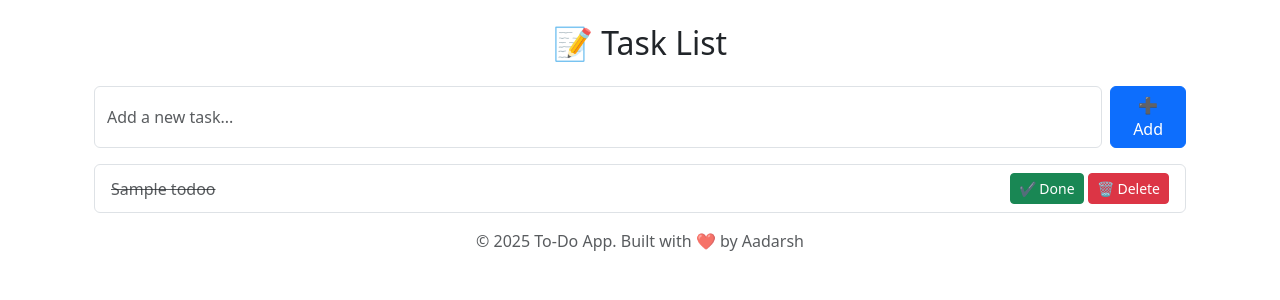
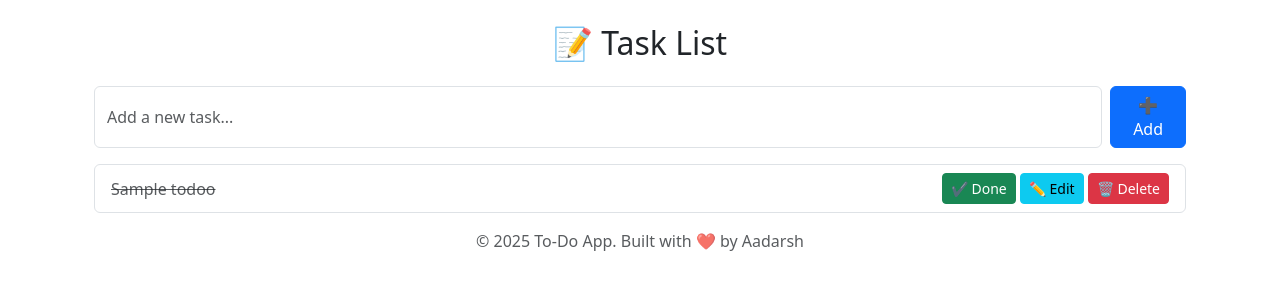
Before and after one commit to HackerAadarsh/DjangoProjects, a Django app: page /tasks/ in a window 1280 px wide. Shown: the part 56-356 px from the top of the page. Run offline with Django 5.2, Linux system fonts and the light colour scheme; a user stored in the database is signed in; tables that the repository leaves empty hold one stand-in row (values such as "Sample post").

Commit message:
Update all the Code

```diff
--- a/todo_project/taskade/urls.py
+++ b/todo_project/taskade/urls.py
@@ -1,9 +1,11 @@
 from django.urls import path
 from . import views
+from .views import edit_task
 
 urlpatterns = [
     path('', views.task_list, name='task_list'),  # ✅ Now '/tasks/' works
     path('add/', views.add_task, name='add_task'),
+    path('task/edit/<int:task_id>/', edit_task, name='edit_task'),
     path('update/<int:task_id>/', views.update_task, name='update_task'),
     path('delete/<int:task_id>/', views.delete_task, name='delete_task'),
     path('login/', views.login_user, name='login_user'),
--- a/todo_project/taskade/views.py
+++ b/todo_project/taskade/views.py
@@ -1,8 +1,9 @@
-from django.shortcuts import render, redirect
+from django.shortcuts import render, get_object_or_404, redirect
 from .models import TODOO
 from django.contrib.auth.models import User
 from django.contrib.auth import login, authenticate, logout
 from django.contrib.auth.decorators import login_required
+from .forms import TaskForm
 
 # User Signup
 def signup_user(request):
@@ -54,6 +55,18 @@ def update_task(request, task_id):
     task.save()
     return redirect('task_list')
 
+
+def edit_task(request, id):
+    task = get_object_or_404(TODOO, id=id)
+    if request.method == 'POST':
+        form = TaskForm(request.POST, instance=task)
+        if form.is_valid():
+            form.save()
+            return redirect('task_list')  # Redirect to task list after editing
+    else:
+        form = TaskForm(instance=task)
+    return render(request, 'tasks/edit_task.html', {'form': form})
+
 # Delete Task
 @login_required
 def delete_task(request, task_id):
--- a/todo_project/templates/tasks/todo.html
+++ b/todo_project/templates/tasks/todo.html
@@ -1,17 +1,12 @@
-{% extends 'base.html' %} {% block content %}
+{% extends 'base.html' %}
+{% block content %}
 <div class="container mt-4">
   <h2 class="text-center mb-4">📝 Task List</h2>
 
   <!-- Add Task Form -->
   <form action="{% url 'add_task' %}" method="POST" class="mb-3 d-flex">
     {% csrf_token %}
-    <input
-      type="text"
-      name="task_title"
-      class="form-control me-2"
-      placeholder="Add a new task..."
-      required
-    />
+    <input type="text" name="task_title" class="form-control me-2" placeholder="Add a new task..." required />
     <button type="submit" class="btn btn-primary">➕ Add</button>
   </form>
 
@@ -19,24 +14,17 @@
   {% if tasks %}
   <ul class="list-group">
     {% for task in tasks %}
-    <li
-      class="list-group-item d-flex justify-content-between align-items-center"
-    >
-      <span
-        class="{% if task.completed %} text-decoration-line-through text-muted {% endif %}"
-      >
+    <li class="list-group-item d-flex justify-content-between align-items-center">
+      <span class="{% if task.completed %} text-decoration-line-through text-muted {% endif %}">
         {{ task.title }}
       </span>
       <div>
-        <a
-          href="{% url 'update_task' task.id %}"
-          class="btn btn-sm {% if task.completed %}btn-success{% else %}btn-warning{% endif %}"
-        >
-          {% if task.completed %}✔ Done{% else %}✏ Edit{% endif %}
+        <a href="{% url 'update_task' task.id %}"
+           class="btn btn-sm {% if task.completed %}btn-success{% else %}btn-warning{% endif %}">
+          {% if task.completed %}✔ Done{% else %}🔄 Mark as Done{% endif %}
         </a>
-        <a href="{% url 'delete_task' task.id %}" class="btn btn-sm btn-danger"
-          >🗑 Delete</a
-        >
+        <a href="{% url 'edit_task' task.id %}" class="btn btn-sm btn-info">✏ Edit</a>
+        <a href="{% url 'delete_task' task.id %}" class="btn btn-sm btn-danger">🗑 Delete</a>
       </div>
     </li>
     {% endfor %}
--- a/todo_project/todo_project/urls.py
+++ b/todo_project/todo_project/urls.py
@@ -12,6 +12,7 @@ urlpatterns = [
     # ✅ Task-related routes
     path('tasks/', views.task_list, name='task_list'),
     path('add/', views.add_task, name='add_task'),
+    path('tasks/edit/<int:id>/', views.edit_task, name='edit_task'),
     path('update/<int:task_id>/', views.update_task, name='update_task'),
     path('delete/<int:task_id>/', views.delete_task, name='delete_task'),
 
```
Also changed, not shown: todo_project/taskade/forms.py (added, +7 -0 lines).
